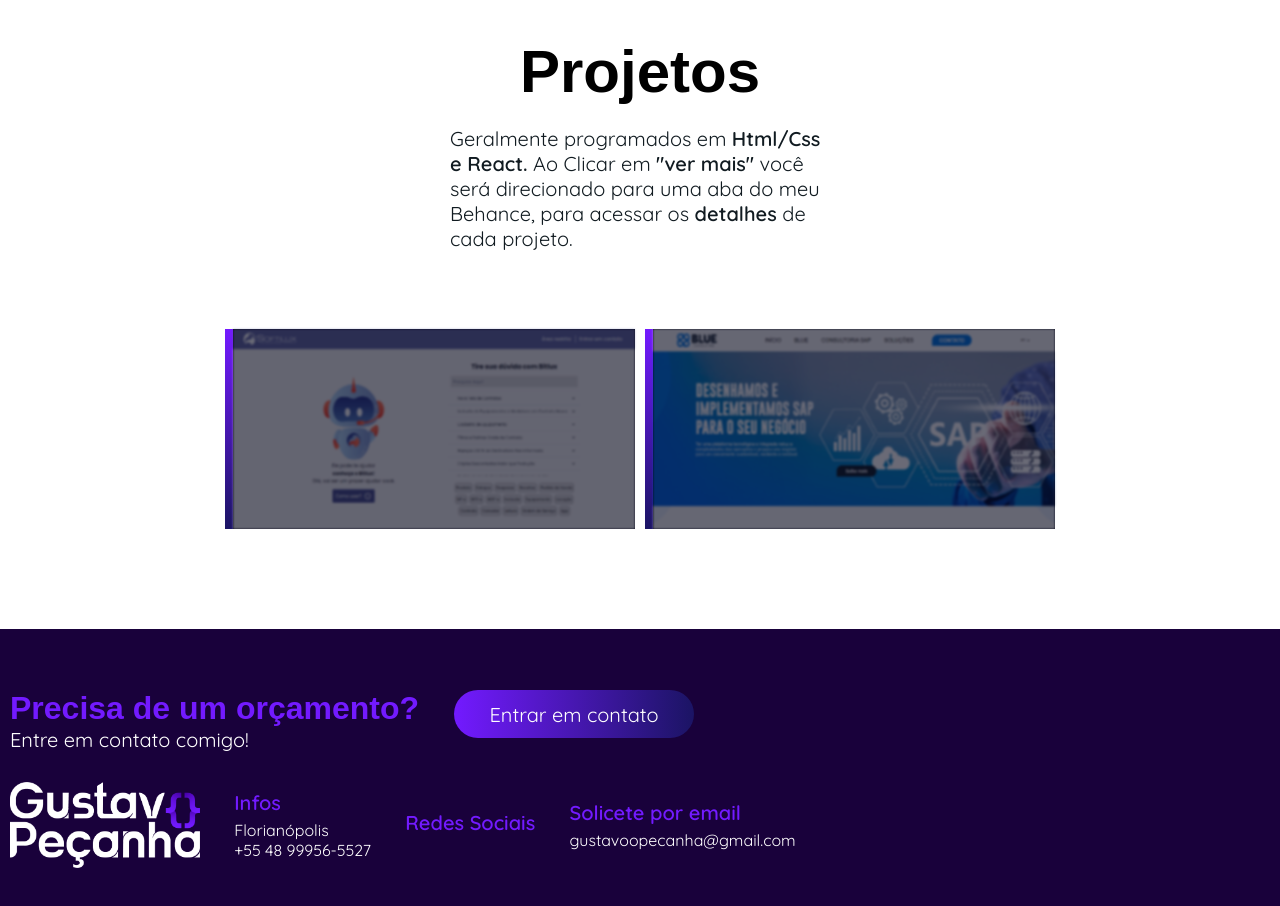
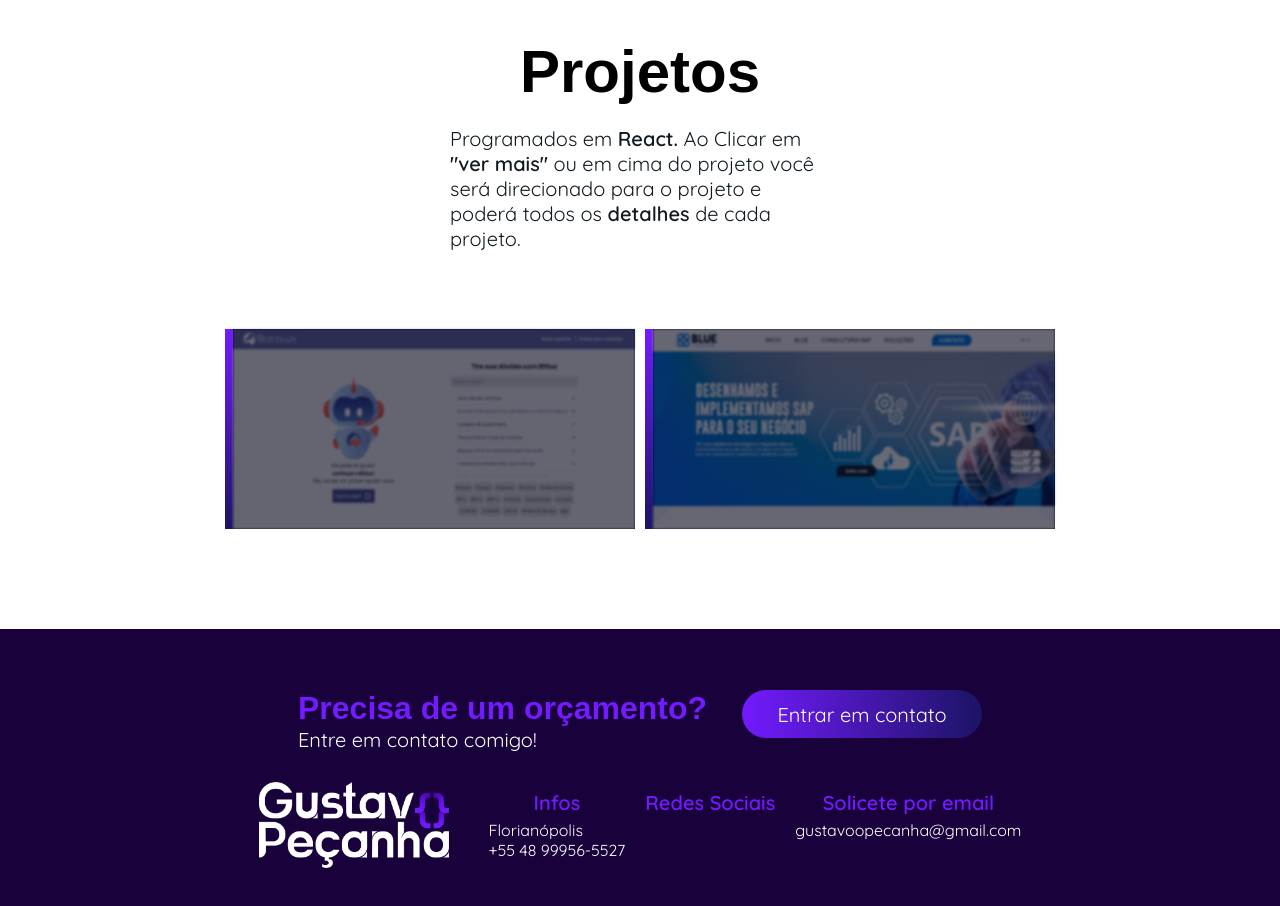
Before and after one commit to GustavoPec/GustavoWeb, a React (Create React App) app: page / in a window 1280 px wide. Shown: the part 1920-2826 px from the top of the page. Built offline with nearby package versions, Linux system fonts and the light colour scheme; some icons are missing; a web font is replaced by a local one.

Commit message:
Ajustes de layout

```diff
--- a/public/index.html
+++ b/public/index.html
@@ -9,7 +9,7 @@
     <meta name="theme-color" content="#000000" />
     <meta
       name="description"
-      content="Web site created using create-react-app"
+      content="Bem-vindo ao meu site de programação front-end! Sou um desenvolvedor especializado em criar interfaces atraentes e funcionais."
     />
     <link rel="apple-touch-icon" href="%PUBLIC_URL%/logo192.png" />
 
--- a/src/screen/home/components/buttonProfile/index.js
+++ b/src/screen/home/components/buttonProfile/index.js
@@ -4,7 +4,9 @@ export const ButtonProfile = (props) => {
   return (
     <Styles.Button
       onClick={() => {
-        window.open("https://wa.me/48999565527");
+        window.open(
+          "https://wa.me/48999565527?text=Ol%C3%A1,%Preciso%20de%20um%20or%C3%A7amento"
+        );
       }}
     >
       {props.title}
--- a/src/screen/home/index.js
+++ b/src/screen/home/index.js
@@ -63,7 +63,9 @@ const Home = () => {
                 <ul>
                   <li
                     onClick={() => {
-                      window.open("https://wa.me/48999565527");
+                      window.open(
+                        "https://wa.me/48999565527?text=Ol%C3%A1,%Preciso%20de%20um%20or%C3%A7amento"
+                      );
                     }}
                   >
                     <i className="ph-light ph-whatsapp-logo"></i>
@@ -154,9 +156,9 @@ const Home = () => {
             <h2>Projetos</h2>
             <Styles.Text color="#111b21" text-align="left" fontSize="20px">
               <span>
-                Geralmente programados em <strong>Html/Css e React. </strong>
-                Ao Clicar em <strong>"ver mais"</strong> você será direcionado
-                para uma aba do meu Behance, para acessar os
+                Programados em <strong>React. </strong>
+                Ao Clicar em <strong>"ver mais"</strong> ou em cima do projeto
+                você será direcionado para o projeto e poderá todos os
                 <strong> detalhes </strong>
                 de cada projeto.
               </span>
@@ -254,7 +256,7 @@ const Home = () => {
                     <i
                       className="ph-light ph-whatsapp-logo"
                       onClick={() => {
-                        window.open("https://wa.me/48999565527");
+                        window.open("https://wa.me/48999565527?text=Ol%C3%A1,%Preciso%20de%20um%20or%C3%A7amento");
                       }}
                     ></i>
                     <i className="ph-light ph-instagram-logo"></i>
--- a/src/screen/home/style.js
+++ b/src/screen/home/style.js
@@ -95,10 +95,11 @@ export const ProfileInfos = styled.div`
     width: 13ch;
     white-space: nowrap;
     overflow: hidden;
-    animation: typing 2s steps(19), blinking 0.5s infinite step-end alternate;
+    animation: typing 2s steps(14), blinking 0.5s infinite step-end alternate;
 
     @media (max-width: 767px) {
       font-size: 40px;
+      width: 9.3em;
     }
   }
 
@@ -118,6 +119,8 @@ export const ProfileInfos = styled.div`
     display: flex;
     width: 380px;
     gap: 25px;
+    align-items: center;
+    text-align: center;
 
     .Title {
       font-size: 28px;
@@ -336,15 +339,13 @@ export const Footer = styled.div`
 `;
 
 export const FooterSpace = styled.div`
-  width: 1300px;
+  width: 1000px;
   height: 300px;
   display: flex;
   justify-content: center;
   flex-direction: column;
-  align-items: flex-start;
+  align-items: center;
   gap: 30px;
-  padding-left: 10px;
-  padding-right: 10px;
 
   @media (max-width: 767px) {
     display: flex;
@@ -375,14 +376,18 @@ export const FooterTitle = styled.div`
 export const FooterLinks = styled.div`
   width: 100%;
   display: flex;
+  justify-content: center;
+  align-items: center;
   flex-direction: row;
+
+  gap: 40px;
 
   .Links {
     display: flex;
     flex-direction: row;
-    align-items: center;
-    justify-content: space-evenly;
-    width: 50%;
+    align-items: start;
+    gap: 20px;
+    width: auto;
 
     @media (max-width: 767px) {
       display: flex;
@@ -405,7 +410,8 @@ export const FooterLinks = styled.div`
 export const FooterInfos = styled.div`
   display: flex;
   flex-direction: column;
-  justify-content: flex-start;
+  justify-content: center;
+  align-items: center;
   gap: 5px;
 
   @media (max-width: 767px) {
```
